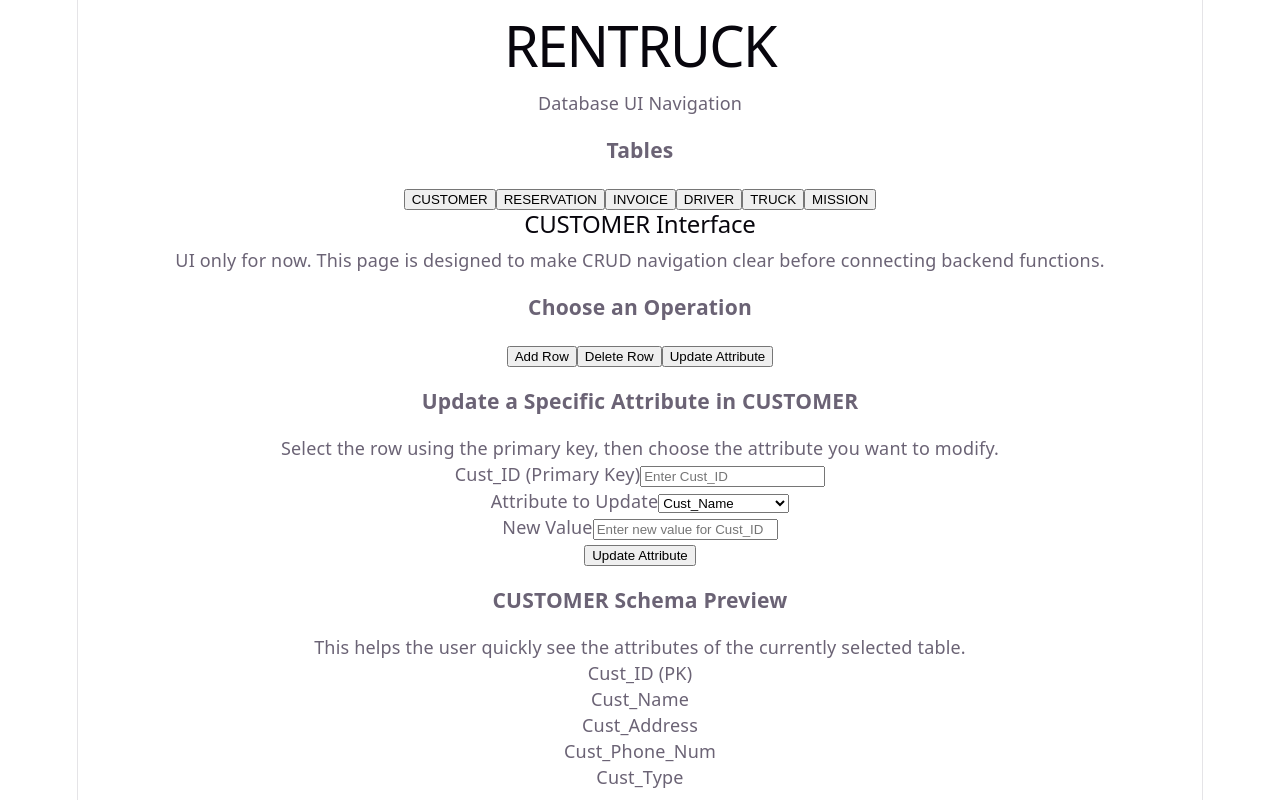
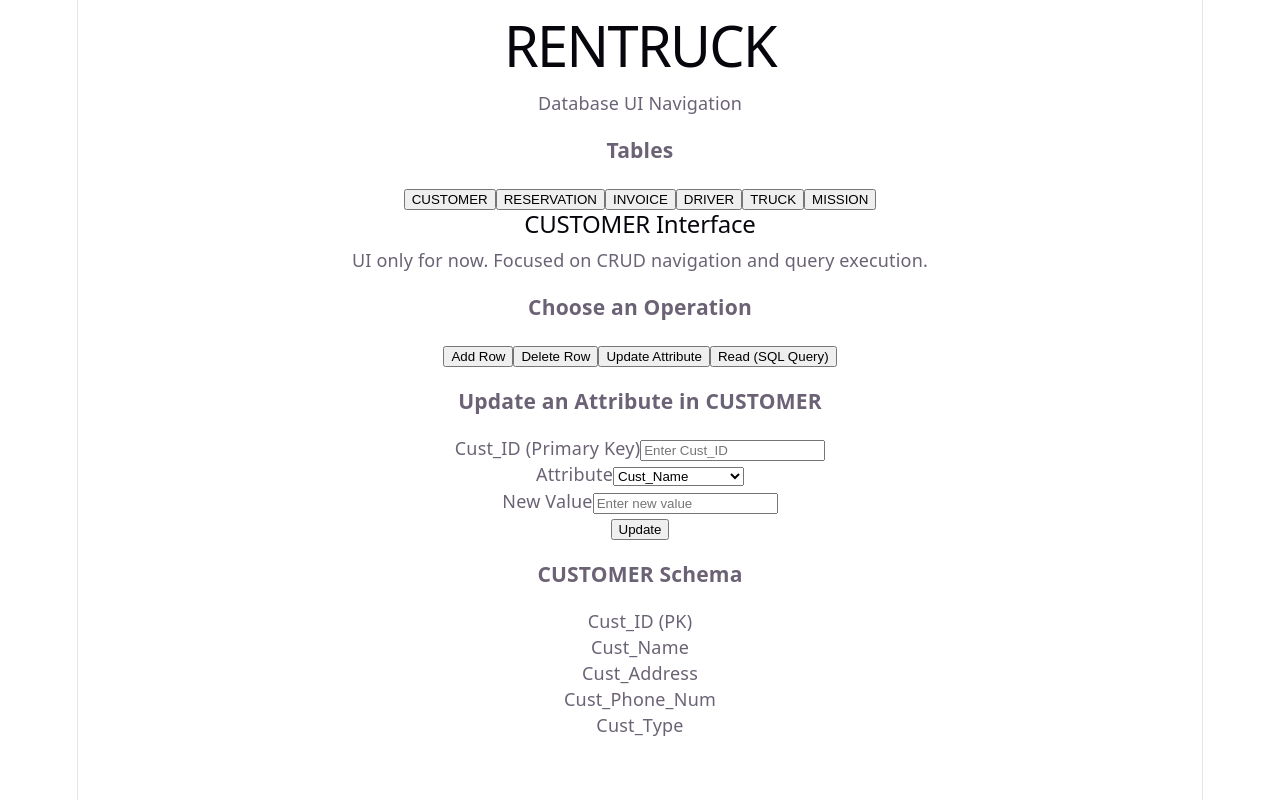
Before and after one commit to LH52/FinalProject, a React (Vite) app in the folder finalProject/client/: page / in a window 1280 px wide. Both pictures are taken after a click on the button "Update Attribute". Built offline with nearby package versions, Linux system fonts and the light colour scheme.

Commit message:
ui finalized, needs styling

```diff
--- a/finalProject/client/src/App.jsx
+++ b/finalProject/client/src/App.jsx
@@ -27,13 +27,13 @@ const schema = {
 export default function App() {
   const [selectedTable, setSelectedTable] = useState("CUSTOMER");
   const [selectedView, setSelectedView] = useState("add");
-  const [selectedAttribute, setSelectedAttribute] = useState(schema.CUSTOMER[0]);
+  const [selectedAttribute, setSelectedAttribute] = useState(schema.CUSTOMER[1]);
 
   const fields = schema[selectedTable];
 
   function handleTableChange(table) {
     setSelectedTable(table);
-    setSelectedAttribute(schema[table][0]);
+    setSelectedAttribute(schema[table][1] || schema[table][0]);
   }
 
   return (
@@ -62,38 +62,23 @@ export default function App() {
         <header className="page-header">
           <div>
             <h2>{selectedTable} Interface</h2>
-            <p>UI only for now. This page is designed to make CRUD navigation clear before connecting backend functions.</p>
+            <p>UI only for now. Focused on CRUD navigation and query execution.</p>
           </div>
         </header>
 
         <section className="mode-switcher panel">
           <h3>Choose an Operation</h3>
           <div className="mode-buttons">
-            <button
-              className={selectedView === "add" ? "mode-btn active-mode" : "mode-btn"}
-              onClick={() => setSelectedView("add")}
-            >
-              Add Row
-            </button>
-            <button
-              className={selectedView === "delete" ? "mode-btn active-mode" : "mode-btn"}
-              onClick={() => setSelectedView("delete")}
-            >
-              Delete Row
-            </button>
-            <button
-              className={selectedView === "update" ? "mode-btn active-mode" : "mode-btn"}
-              onClick={() => setSelectedView("update")}
-            >
-              Update Attribute
-            </button>
+            <button className={selectedView === "add" ? "mode-btn active-mode" : "mode-btn"} onClick={() => setSelectedView("add")}>Add Row</button>
+            <button className={selectedView === "delete" ? "mode-btn active-mode" : "mode-btn"} onClick={() => setSelectedView("delete")}>Delete Row</button>
+            <button className={selectedView === "update" ? "mode-btn active-mode" : "mode-btn"} onClick={() => setSelectedView("update")}>Update Attribute</button>
+            <button className={selectedView === "read" ? "mode-btn active-mode" : "mode-btn"} onClick={() => setSelectedView("read")}>Read (SQL Query)</button>
           </div>
         </section>
 
         {selectedView === "add" && (
           <section className="panel operation-panel">
             <h3>Add a New Row to {selectedTable}</h3>
-            <p className="section-description">Fill in all attributes for the new row.</p>
             <div className="form-grid">
               {fields.map((field) => (
                 <div className="field-group" key={field}>
@@ -111,7 +96,6 @@ export default function App() {
         {selectedView === "delete" && (
           <section className="panel operation-panel">
             <h3>Delete a Row from {selectedTable}</h3>
-            <p className="section-description">For deletion, the UI focuses on identifying the row by its primary key.</p>
             <div className="single-form-wrap">
               <div className="field-group narrow-field">
                 <label>{fields[0]} (Primary Key)</label>
@@ -126,9 +110,7 @@ export default function App() {
 
         {selectedView === "update" && (
           <section className="panel operation-panel">
-            <h3>Update a Specific Attribute in {selectedTable}</h3>
-            <p className="section-description">Select the row using the primary key, then choose the attribute you want to modify.</p>
-
+            <h3>Update an Attribute in {selectedTable}</h3>
             <div className="update-layout">
               <div className="field-group">
                 <label>{fields[0]} (Primary Key)</label>
@@ -136,36 +118,56 @@ export default function App() {
               </div>
 
               <div className="field-group">
-                <label>Attribute to Update</label>
+                <label>Attribute</label>
                 <select value={selectedAttribute} onChange={(e) => setSelectedAttribute(e.target.value)}>
                   {fields.slice(1).map((field) => (
-                    <option key={field} value={field}>
-                      {field}
-                    </option>
+                    <option key={field}>{field}</option>
                   ))}
                 </select>
               </div>
 
               <div className="field-group">
                 <label>New Value</label>
-                <input type="text" placeholder={`Enter new value for ${selectedAttribute}`} />
+                <input type="text" placeholder="Enter new value" />
               </div>
+            </div>
+            <div className="mock-action-row">
+              <button className="primary-btn">Update</button>
+            </div>
+          </section>
+        )}
+
+        {selectedView === "read" && (
+          <section className="panel operation-panel">
+            <h3>Run SQL Query</h3>
+            <p className="section-description">Write any SQL SELECT query to read data from the database.</p>
+
+            <div className="query-box">
+              <textarea placeholder="e.g. SELECT * FROM CUSTOMER;" className="query-input" />
             </div>
 
             <div className="mock-action-row">
-              <button className="primary-btn">Update Attribute</button>
+              <button className="primary-btn">Execute Query</button>
+            </div>
+
+            <div className="read-preview-box">
+              <h4>Query Results</h4>
+              <p>Results will appear here after connecting to backend.</p>
+              <div className="preview-table-placeholder">
+                <div className="preview-data-row muted-row">
+                  <span>No results yet.</span>
+                </div>
+              </div>
             </div>
           </section>
         )}
 
         <section className="panel preview-panel">
-          <h3>{selectedTable} Schema Preview</h3>
-          <p className="section-description">This helps the user quickly see the attributes of the currently selected table.</p>
+          <h3>{selectedTable} Schema</h3>
           <div className="schema-list">
             {fields.map((field, index) => (
               <div key={field} className={index === 0 ? "schema-pill primary-key" : "schema-pill"}>
-                {field}
-                {index === 0 ? " (PK)" : ""}
+                {field} {index === 0 ? "(PK)" : ""}
               </div>
             ))}
           </div>
```
